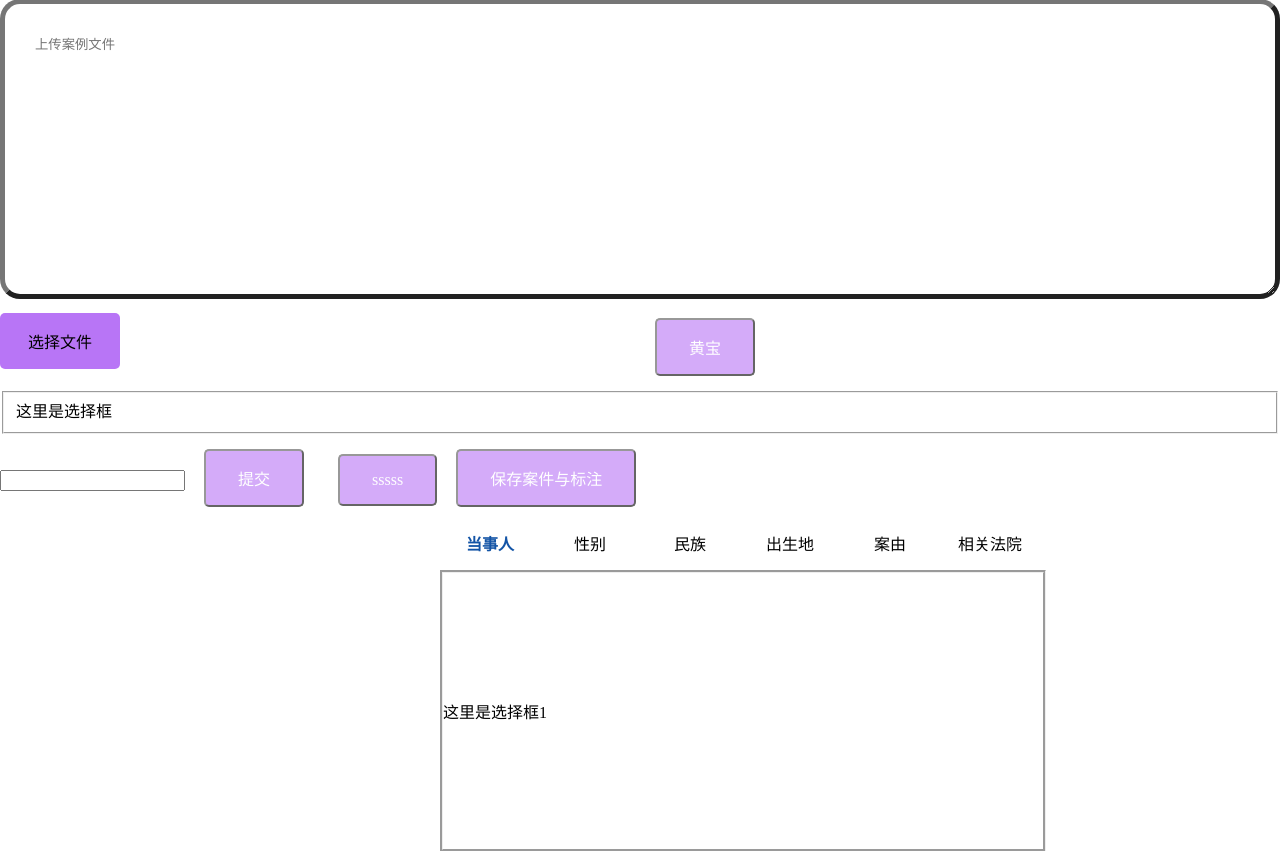
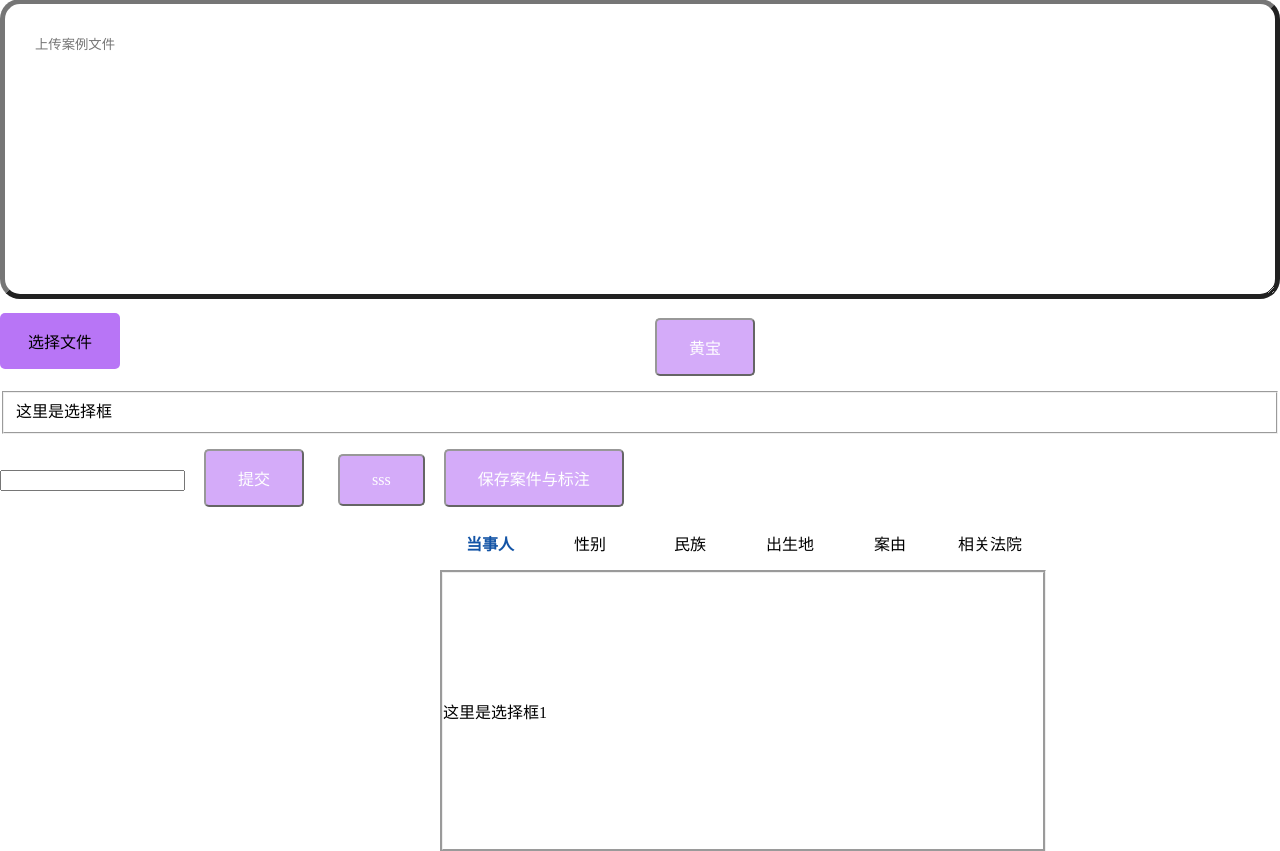
Before and after one commit to Leonid100010/Judicial_Big_Data, a Flask app: page / in a window 1280 px wide; the page is wider, and only the part inside the window is pictured. Shown: the part 130-981 px from the top of that part. Run offline with Flask 2, Linux system fonts and the light colour scheme.

Commit message:
changesss

```diff
--- a/数据科学V-1.9测试/templates/index.html
+++ b/数据科学V-1.9测试/templates/index.html
@@ -169,7 +169,7 @@
 
 <input type="text" name="textbox1" value = " ">
 <button onclick="submit();">提交</button>
-<button onclick="sssss();">sssss</button>
+<button onclick="sssss();">sss</button>
 <input type="button" name="btn1" value="保存案件与标注" onClick="savefile('newfile.txt',data)">
 
 <div class="container">
```
